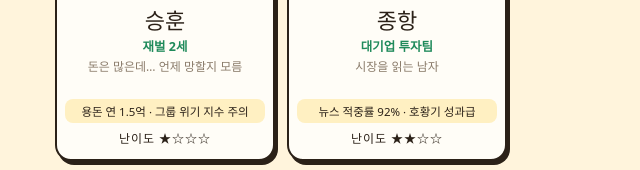
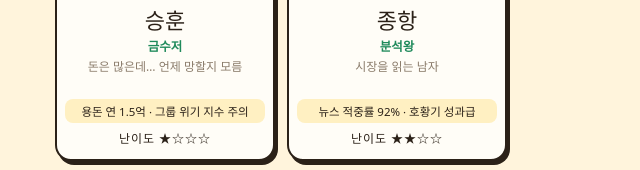
Before and after one commit to killing113/geonmulju, a plain HTML site: page index.html in a window 1280 px wide. Shown: the part 562-732 px from the top of the page, 359-999 px from the left. Drawn offline with Linux system fonts and the light colour scheme; a web font is replaced by a local one.

Commit message:
캐릭터 직업 표기를 별명으로 변경
Co-Authored-By: Claude Fable 5.2 <noreply@anthropic.com>
Claude-Session: https://claude.ai/code/session_016PUVqgNYCo6RgjGkd9jTdk

```diff
--- a/index.html
+++ b/index.html
@@ -137,10 +137,10 @@ const pct=x=>(x>=0?'+':'')+x.toFixed(0)+'%';
 /* ===================== 데이터 ===================== */
 const GOAL=500000, YEARS=20;
 const CH={
- sh:{name:'승훈',role:'재벌 2세',tag:'돈은 많은데… 언제 망할지 모름',diff:1,cash:30000,debt:0,income:15000,expense:10000,gold:0,perk:'용돈 연 1.5억 · 그룹 위기 지수 주의'},
- jh:{name:'종항',role:'대기업 투자팀',tag:'시장을 읽는 남자',diff:2,cash:2000,debt:3000,income:7000,expense:3500,gold:0,perk:'뉴스 적중률 92% · 호황기 성과급'},
- jy:{name:'진형',role:'금은방 2세',tag:'위기에 빛나는 진짜 금수저',diff:3,cash:1000,debt:10000,income:5000,expense:2500,gold:15000,perk:'금 재고 1.5억 · 위기 땐 금값 상승'},
- jw:{name:'지웅',role:'중소기업 신입',tag:'월급 250, 대신 운과 부동산 촉이 좋다',diff:3,cash:500,debt:0,income:3000,expense:2000,gold:0,perk:'행운 체질 · 부동산 15% 싸게 매수'}
+ sh:{name:'승훈',role:'금수저',tag:'돈은 많은데… 언제 망할지 모름',diff:1,cash:30000,debt:0,income:15000,expense:10000,gold:0,perk:'용돈 연 1.5억 · 그룹 위기 지수 주의'},
+ jh:{name:'종항',role:'분석왕',tag:'시장을 읽는 남자',diff:2,cash:2000,debt:3000,income:7000,expense:3500,gold:0,perk:'뉴스 적중률 92% · 호황기 성과급'},
+ jy:{name:'진형',role:'황금손',tag:'위기에 강한 반짝이 수집가',diff:3,cash:1000,debt:10000,income:5000,expense:2500,gold:15000,perk:'금 재고 1.5억 · 위기 땐 금값 상승'},
+ jw:{name:'지웅',role:'행운아',tag:'가진 건 적지만 운과 부동산 촉이 좋다',diff:3,cash:500,debt:0,income:3000,expense:2000,gold:0,perk:'행운 체질 · 부동산 15% 싸게 매수'}
 };
 const REG={
  boom:{name:'호황',s:20,c:45,r:7,g:2,w:20,news:['수출 사상 최대! 기업 실적에 훈풍','증시 신고가 랠리 기대감 솔솔']},
```
